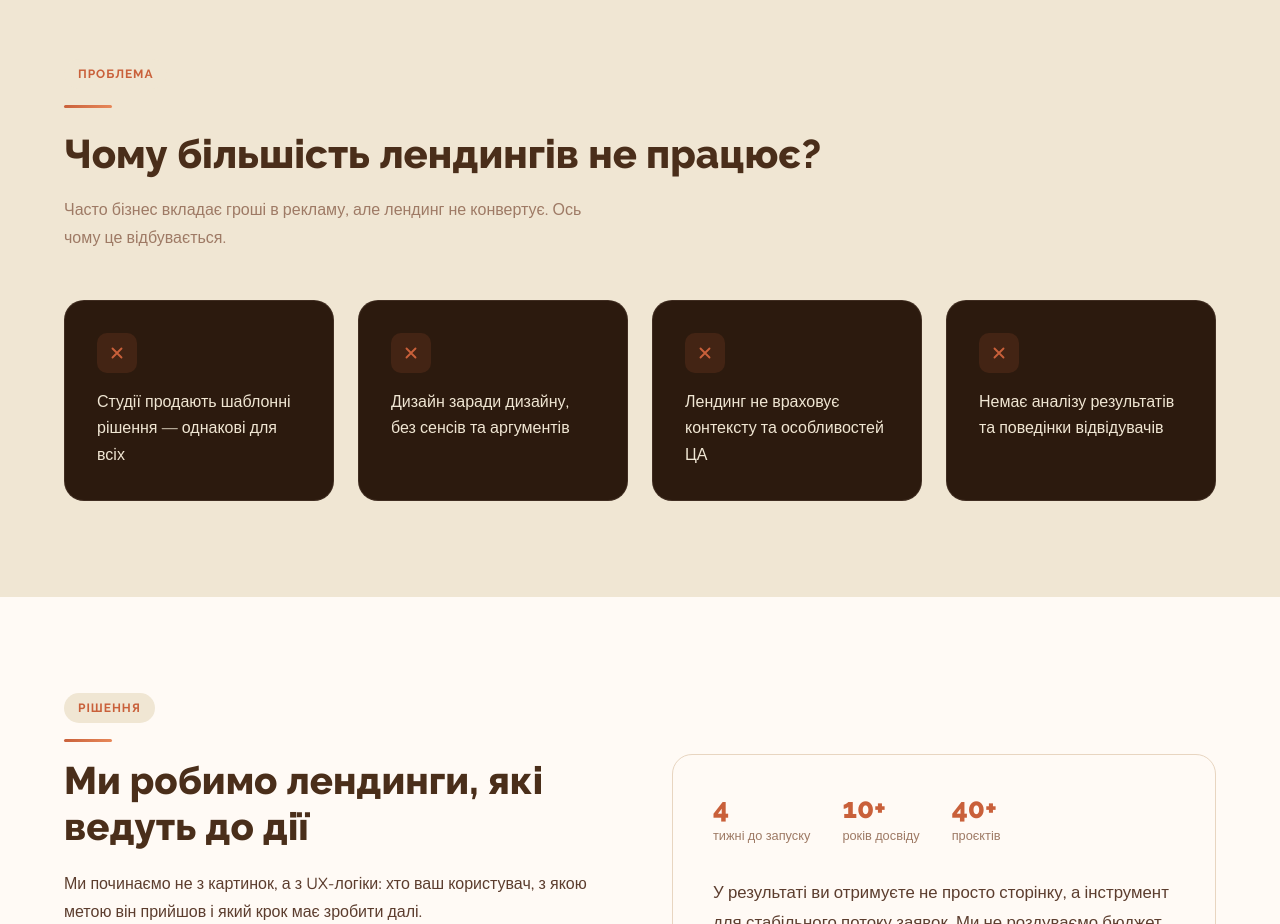
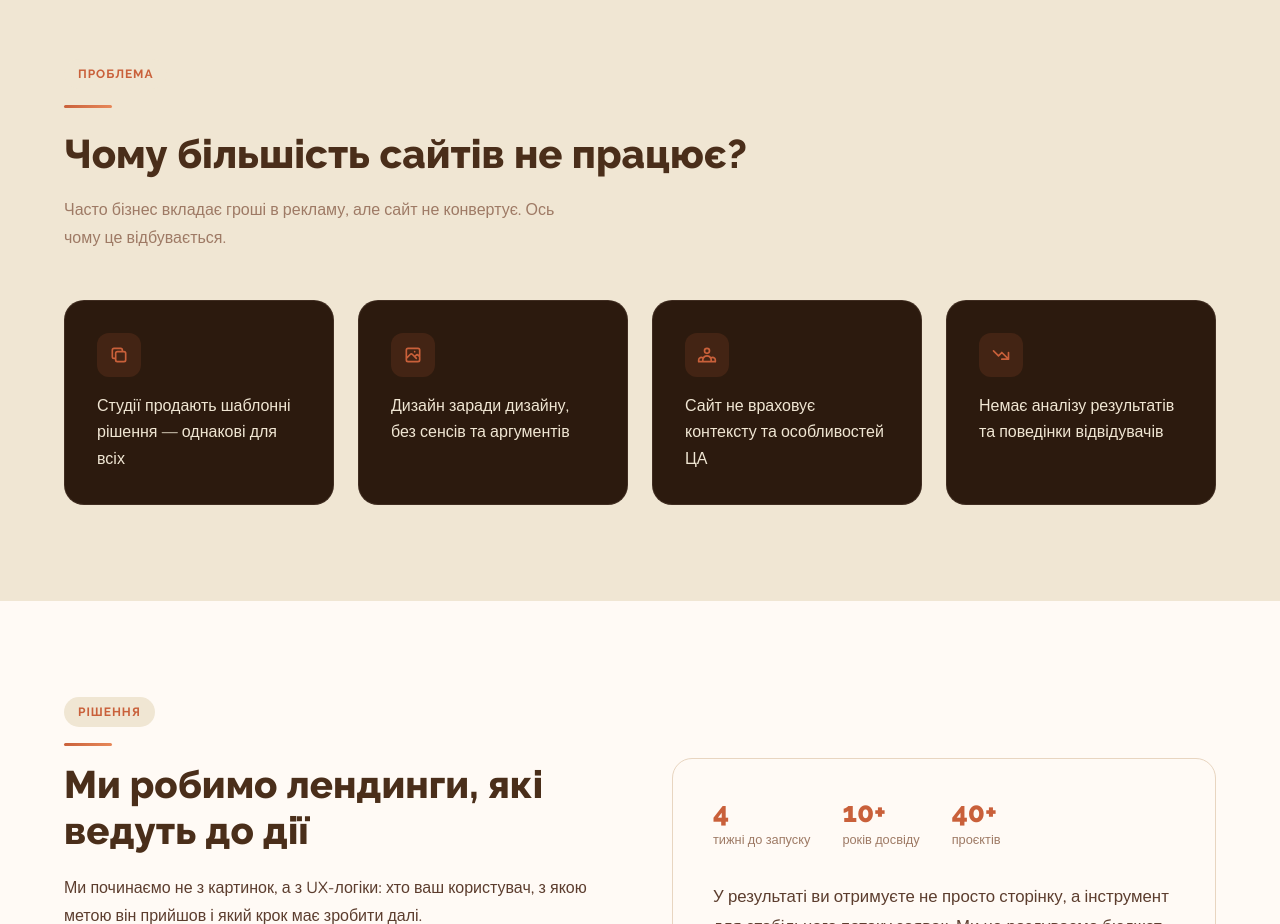
Before and after one commit to nicksolntsev2808/wamsides_landing, a React (Vite) app: page / in a window 1280 px wide. Shown: the part 940-1864 px from the top of the page. Built offline with nearby package versions, Linux system fonts and the light colour scheme.

Commit message:
Add files via upload

```diff
--- a/src/web/pages/Home.tsx
+++ b/src/web/pages/Home.tsx
@@ -187,10 +187,38 @@ function Hero() {
 /* ─── PROBLEM ─── */
 function Problem() {
   const problems = [
-    "Студії продають шаблонні рішення — однакові для всіх",
-    "Дизайн заради дизайну, без сенсів та аргументів",
-    "Лендинг не враховує контексту та особливостей ЦА",
-    "Немає аналізу результатів та поведінки відвідувачів",
+    {
+      text: "Студії продають шаблонні рішення — однакові для всіх",
+      icon: (
+        <svg width="20" height="20" fill="none" viewBox="0 0 24 24" stroke="#C9603A" strokeWidth="2">
+          <path strokeLinecap="round" strokeLinejoin="round" d="M8 16H6a2 2 0 01-2-2V6a2 2 0 012-2h8a2 2 0 012 2v2m-6 12h8a2 2 0 002-2v-8a2 2 0 00-2-2h-8a2 2 0 00-2 2v8a2 2 0 002 2z" />
+        </svg>
+      ),
+    },
+    {
+      text: "Дизайн заради дизайну, без сенсів та аргументів",
+      icon: (
+        <svg width="20" height="20" fill="none" viewBox="0 0 24 24" stroke="#C9603A" strokeWidth="2">
+          <path strokeLinecap="round" strokeLinejoin="round" d="M4 16l4.586-4.586a2 2 0 012.828 0L16 16m-2-2l1.586-1.586a2 2 0 012.828 0L20 14m-6-6h.01M6 20h12a2 2 0 002-2V6a2 2 0 00-2-2H6a2 2 0 00-2 2v12a2 2 0 002 2z" />
+        </svg>
+      ),
+    },
+    {
+      text: "Сайт не враховує контексту та особливостей ЦА",
+      icon: (
+        <svg width="20" height="20" fill="none" viewBox="0 0 24 24" stroke="#C9603A" strokeWidth="2">
+          <path strokeLinecap="round" strokeLinejoin="round" d="M17 20h5v-2a3 3 0 00-5.356-1.857M17 20H7m10 0v-2c0-.656-.126-1.283-.356-1.857M7 20H2v-2a3 3 0 015.356-1.857M7 20v-2c0-.656.126-1.283.356-1.857m0 0a5.002 5.002 0 019.288 0M15 7a3 3 0 11-6 0 3 3 0 016 0z" />
+        </svg>
+      ),
+    },
+    {
+      text: "Немає аналізу результатів та поведінки відвідувачів",
+      icon: (
+        <svg width="20" height="20" fill="none" viewBox="0 0 24 24" stroke="#C9603A" strokeWidth="2">
+          <path strokeLinecap="round" strokeLinejoin="round" d="M13 17h8m0 0V9m0 8l-8-8-4 4-6-6" />
+        </svg>
+      ),
+    },
   ];
 
   return (
@@ -200,27 +228,25 @@ function Problem() {
           <span className="ws-tag">Проблема</span>
           <div className="ws-divider"></div>
           <h2 style={{ fontFamily: "Raleway, sans-serif", fontWeight: 800, fontSize: "clamp(1.8rem, 3.5vw, 2.5rem)", color: "#4A2E1A", marginTop: 0, marginBottom: "0.75rem" }}>
-            Чому більшість лендингів не працює?
+            Чому більшість сайтів не працює?
           </h2>
           <p style={{ fontFamily: "Nunito, sans-serif", color: "#9E7A65", fontSize: "1rem", maxWidth: "520px", lineHeight: 1.75 }}>
-            Часто бізнес вкладає гроші в рекламу, але лендинг не конвертує. Ось чому це відбувається.
+            Часто бізнес вкладає гроші в рекламу, але сайт не конвертує. Ось чому це відбувається.
           </p>
         </div>
 
         <div style={{ display: "grid", gridTemplateColumns: "repeat(auto-fit, minmax(260px, 1fr))", gap: "1.5rem" }}>
-          {problems.map((text, i) => (
+          {problems.map((item, i) => (
             <div
               key={i}
               className={`ws-card fade-up fade-up-delay-${i + 1}`}
               style={{ background: "#2C1A0E", border: "1px solid rgba(232,213,192,0.1)" }}
             >
-              <div style={{ width: "2.5rem", height: "2.5rem", borderRadius: "0.625rem", background: "rgba(201,96,58,0.15)", display: "flex", alignItems: "center", justifyContent: "center", marginBottom: "1rem" }}>
-                <svg width="18" height="18" fill="none" viewBox="0 0 24 24" stroke="#C9603A" strokeWidth="2.5">
-                  <path strokeLinecap="round" strokeLinejoin="round" d="M6 18L18 6M6 6l12 12" />
-                </svg>
+              <div style={{ width: "2.75rem", height: "2.75rem", borderRadius: "0.75rem", background: "rgba(201,96,58,0.15)", display: "flex", alignItems: "center", justifyContent: "center", marginBottom: "1rem" }}>
+                {item.icon}
               </div>
               <p style={{ fontFamily: "Nunito, sans-serif", color: "#F0E6D3", fontSize: "1rem", lineHeight: 1.65, margin: 0 }}>
-                {text}
+                {item.text}
               </p>
             </div>
           ))}
```
